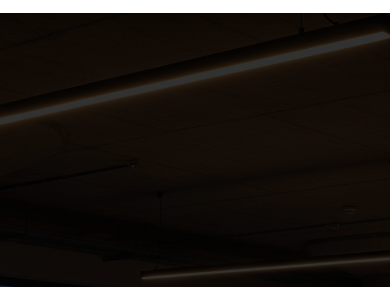
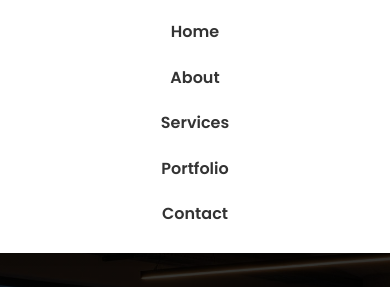
Before and after one commit to aryaintrn09/samagritech, a plain HTML site: page index.html in a window 390 px wide. Both pictures are taken after a click on the element 357 px from the left and 39 px from the top of the page. Shown: the part 67-354 px from the top of the page. Drawn offline with Linux system fonts and the light colour scheme.

Commit message:
fix navbar @mobile

```diff
--- a/index.html
+++ b/index.html
@@ -27,7 +27,13 @@
                 <a href="https://instagram.com/samagritech_" target="_blank" aria-label="Instagram"><i class="fab fa-instagram"></i></a>
                 <a href="https://wa.me/6281776896001" target="_blank" aria-label="WhatsApp"><i class="fab fa-whatsapp"></i></a>
             </div>
+
+            <div class="menu-toggle">
+                <div class="bar"></div>
+                <div class="bar"></div>
+                <div class="bar"></div>
             </div>
+        </div>
     </nav>
 
     <header id="home" class="header">
--- a/script.js
+++ b/script.js
@@ -1,18 +1,14 @@
 document.addEventListener('DOMContentLoaded', function() {
 
     // Hamburger Menu Toggle
+    const menuToggle = document.querySelector('.menu-toggle');
     const navMenu = document.querySelector('.nav-menu');
 
-    // Create and inject the hamburger icon into the navbar container
-    const toggle = document.createElement('div');
-    toggle.classList.add('menu-toggle');
-    toggle.innerHTML = `<div class="bar"></div><div class="bar"></div><div class="bar"></div>`;
-    document.querySelector('.navbar .container').appendChild(toggle);
-
-    // Add click event to the hamburger icon
-    toggle.addEventListener('click', () => {
-        navMenu.classList.toggle('active');
-    });
+    if (menuToggle && navMenu) {
+        menuToggle.addEventListener('click', () => {
+            navMenu.classList.toggle('active');
+        });
+    }
 
     // Portfolio Slider
     let currentSlide = 0;
@@ -52,16 +48,12 @@ document.addEventListener('DOMContentLoaded', function() {
 
             if (sectionTop < triggerBottom) {
                 section.classList.add('visible');
-            } else {
-                // Optional: remove class to re-animate on scroll up
-                // section.classList.remove('visible');
             }
         });
     };
 
     window.addEventListener('scroll', revealSection);
-    // Initial check in case sections are already in view
-    revealSection();
+    revealSection(); // Initial check
 
     // Smooth scroll for navigation links
     document.querySelectorAll('a[href^="#"]').forEach(anchor => {
--- a/style.css
+++ b/style.css
@@ -403,24 +403,25 @@ section.visible {
 /* Mobile Devices */
 @media (max-width: 768px) {
     .nav-menu {
-        display: none; /* Hide menu by default */
+        display: none;
         flex-direction: column;
         width: 100%;
         text-align: center;
         background-color: var(--white-color);
         position: absolute;
-        top: 60px; /* Adjust based on navbar height */
+        top: 60px; /* Sesuaikan dengan tinggi navbar Anda */
         left: 0;
         padding: 1rem 0;
         box-shadow: 0 4px 10px rgba(0,0,0,0.1);
+        z-index: 999; /* INI ADALAH KUNCI PERBAIKANNYA */
     }
 
     .nav-icons {
-        display: none; /* Hide icons as well on small screens */
+        display: none;
     }
 
     .nav-menu.active {
-        display: flex; /* Show when active */
+        display: flex;
     }
 
     .nav-menu li {
@@ -428,11 +429,11 @@ section.visible {
     }
 
     .navbar .container {
-        position: relative; /* Needed for menu positioning */
+        overflow: visible;
     }
 
     .menu-toggle {
-        display: flex; /* Show hamburger icon */
+        display: flex;
     }
 
     .header-content h1 {
```
